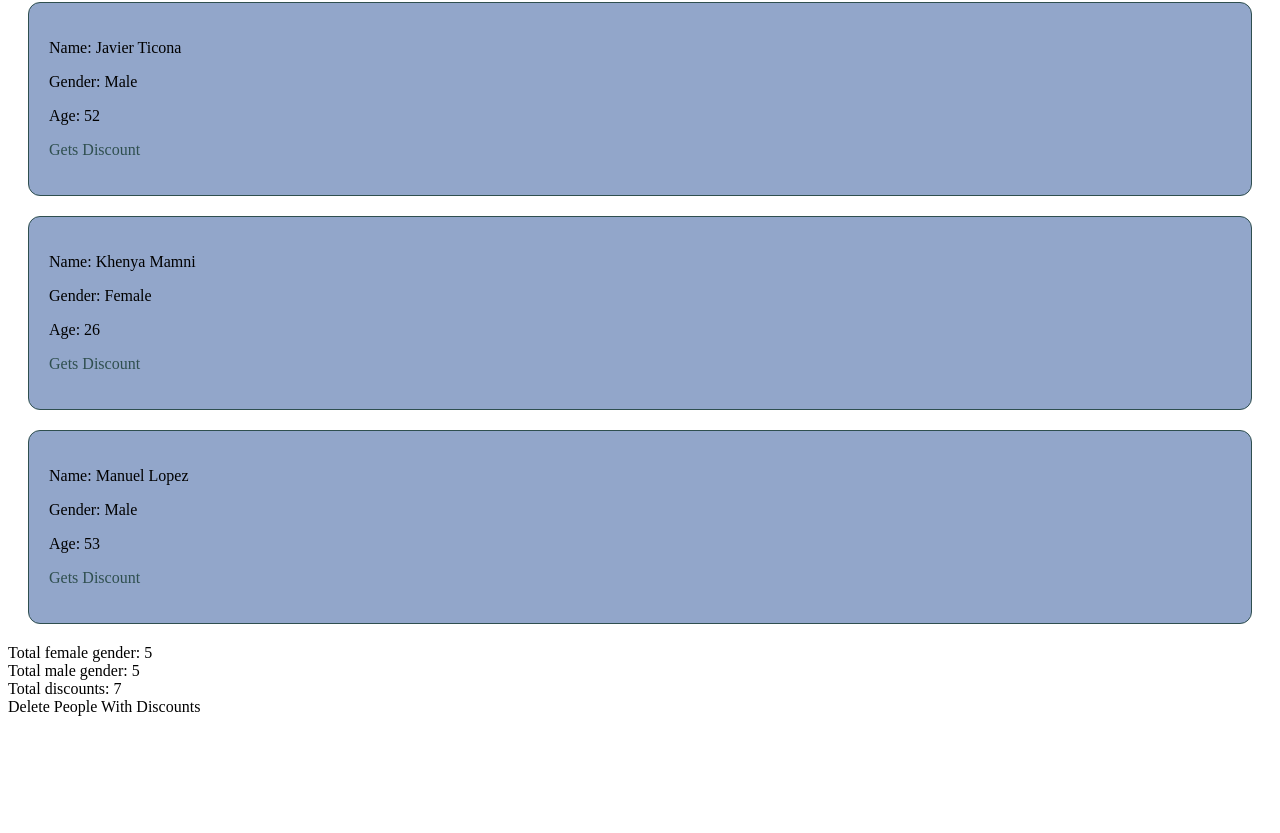
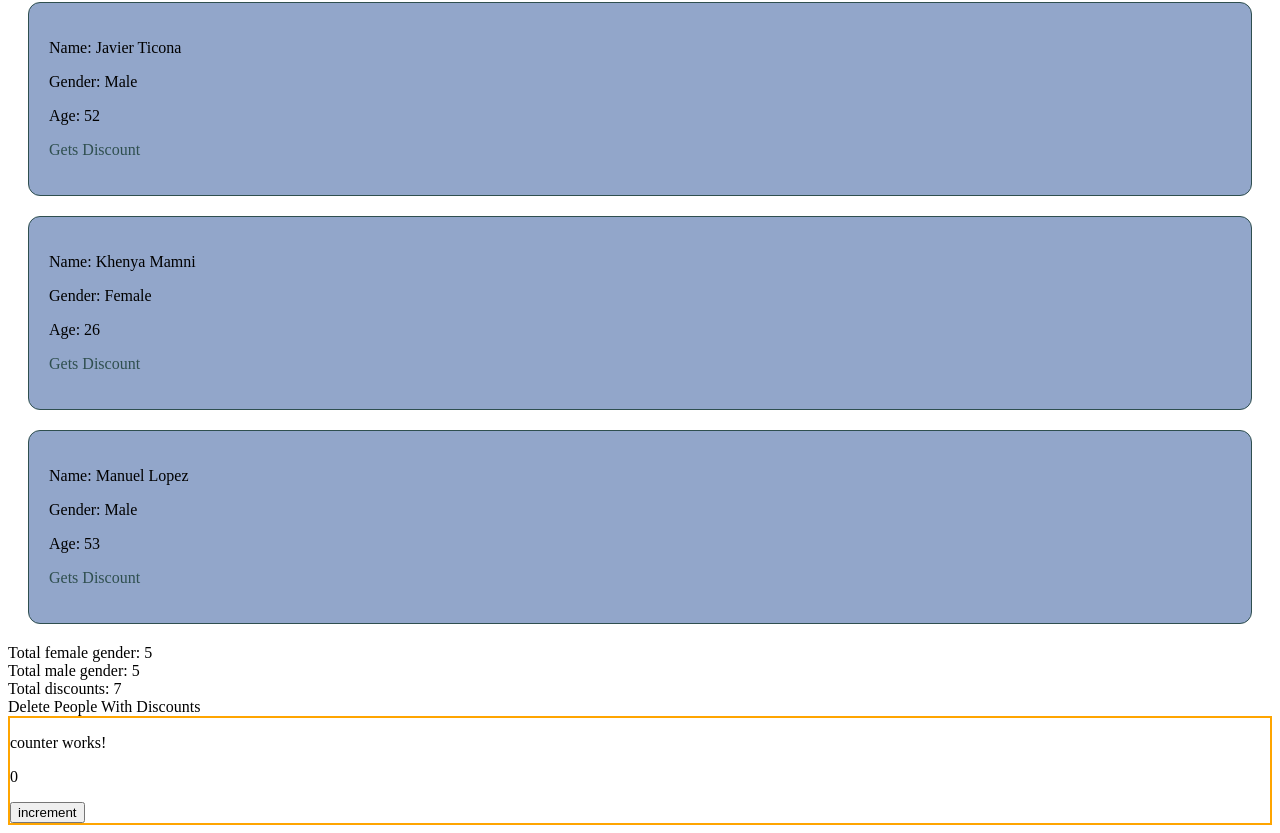
Before and after one commit to Khenya/Angular_Course-, an Angular app: page / in a window 1280 px wide. Shown: the part 2459-3292 px from the top of the page. Before the commit the page ends 3183 px from the top, so only its background shows below. Built offline with nearby package versions, Linux system fonts and the light colour scheme.

Commit message:
[02-10-2024] Task: afterRender, afterNextRender

```diff
--- a/src/app/app.component.html
+++ b/src/app/app.component.html
@@ -71,3 +71,5 @@
       <div class="column-box-button" (click)="deleteDiscounts()">Delete People With Discounts</div>
     </div>
   </div>
+
+  <counter></counter>
--- a/src/app/app.component.ts
+++ b/src/app/app.component.ts
@@ -4,7 +4,7 @@
 import { CalculatorComponent } from './calculator/calculator.component';
 import { CommonModule } from '@angular/common';
 import { PersonComponent } from './person/person.component';
-
+import { CounterComponent } from './counter/counter.component';
 interface IPerson {
   name:string
   lastName: string
@@ -14,7 +14,7 @@
 @Component({
   selector: 'app-root',
   standalone: true,
-  imports: [RouterOutlet, UserCardComponent, CalculatorComponent, CommonModule, PersonComponent],
+  imports: [RouterOutlet, UserCardComponent, CalculatorComponent, CommonModule, PersonComponent, CounterComponent],
   templateUrl: './app.component.html',
   styleUrl: './app.component.scss'
 })
--- /dev/null
+++ b/src/app/counter/counter.component.html
@@ -0,0 +1,5 @@
+<div style="border: 2px solid orange;">
+    <p>counter works!</p>
+    <p>{{ sum }}</p>
+    <button (click)="sum = sum + 1">increment</button>
+</div>
--- /dev/null
+++ b/src/app/counter/counter.component.ts
@@ -0,0 +1,24 @@
+import { Component, afterRender, afterNextRender } from '@angular/core';
+
+@Component({
+  selector: 'counter',
+  standalone: true,
+  imports: [],
+  templateUrl: './counter.component.html',
+  styleUrl: './counter.component.scss'
+})
+export class CounterComponent {
+
+  sum: number = 0
+
+  constructor() {
+    afterRender(() => {
+      console.log('AFTER RENDER: ', this.sum)
+    })
+
+    afterNextRender(() => {
+      console.log('AFTER NEXT RENDER: ', this.sum)
+    })
+  }
+
+}
```
Also changed, not shown: src/app/user-card/user-card.component.ts (+8 -8 lines), src/app/counter/counter.component.scss (added), 1 other file (tests, documents, lock files or other folders).
